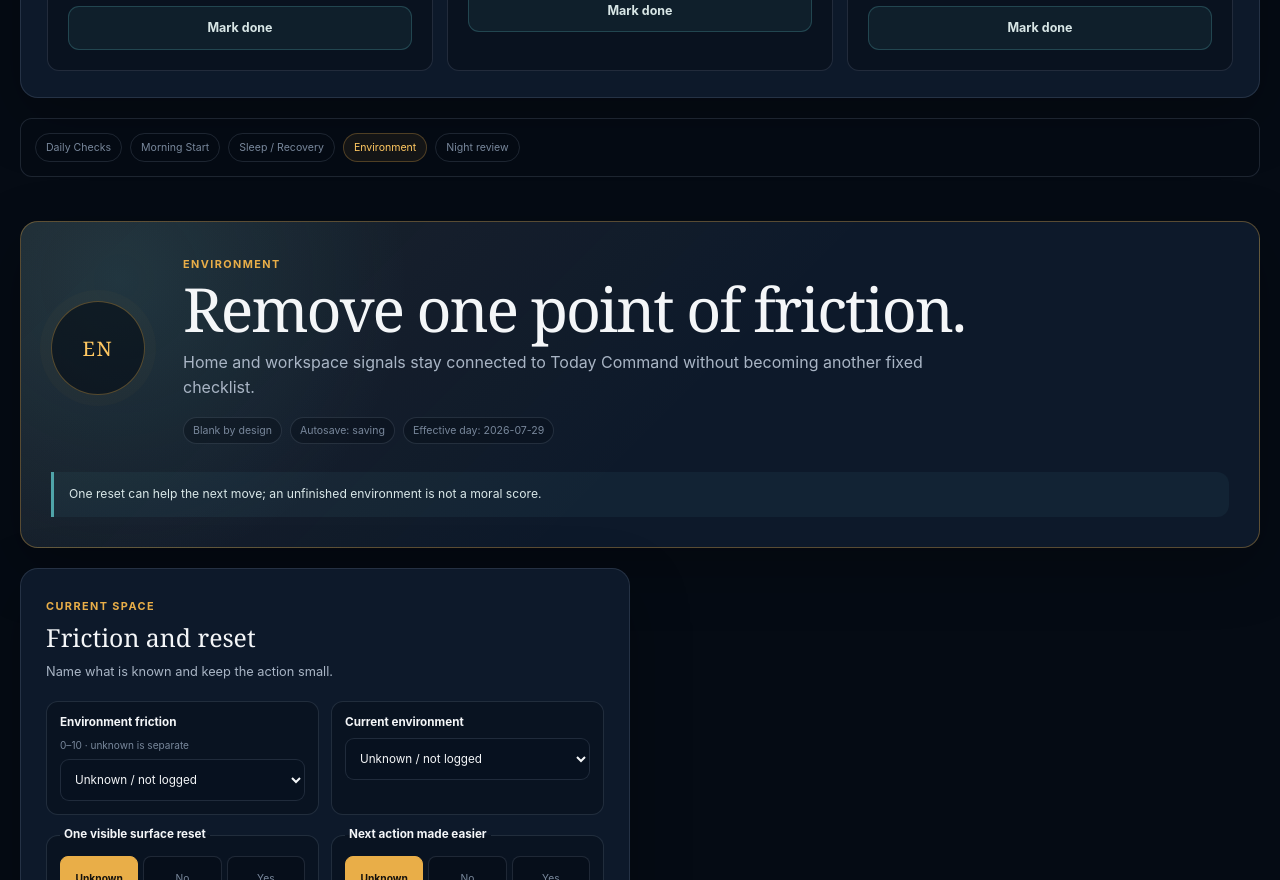
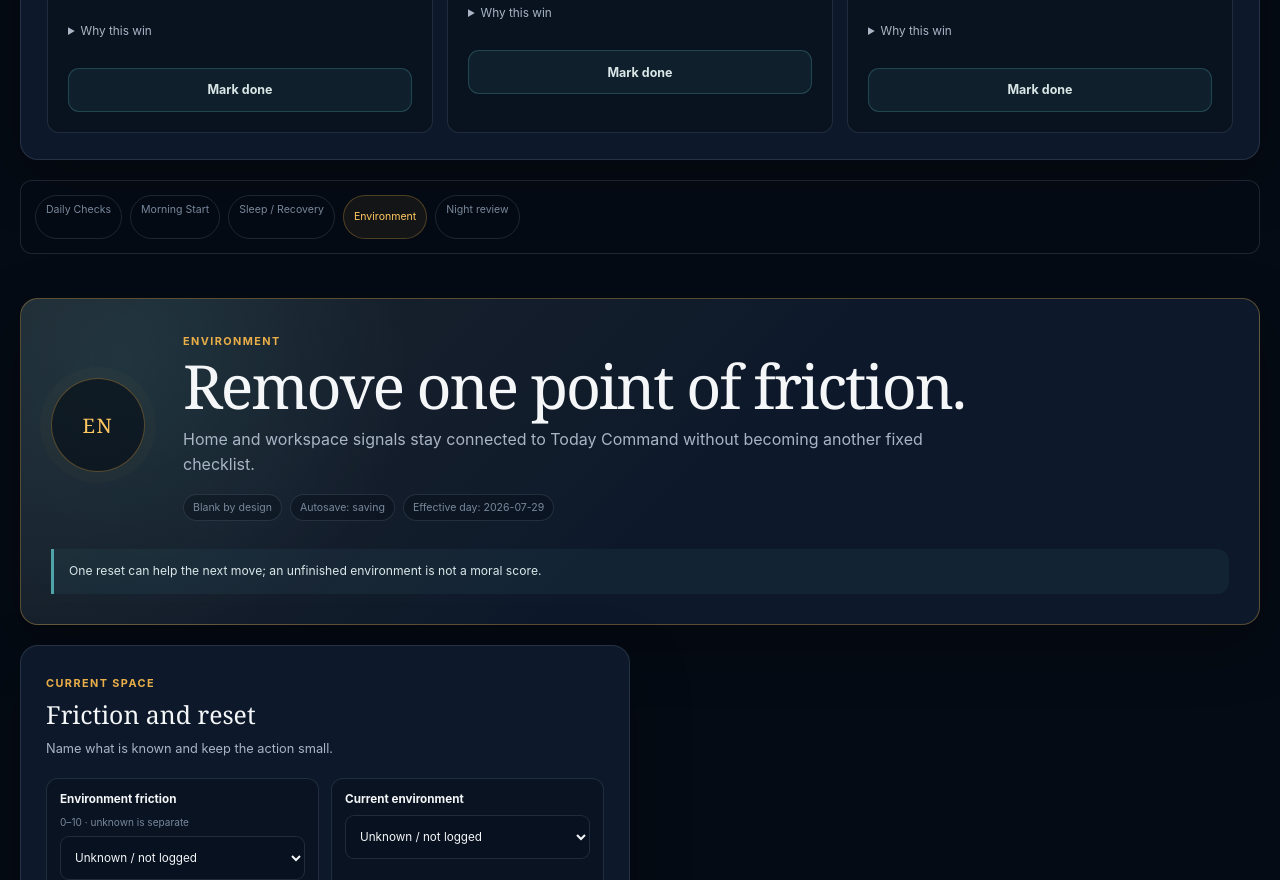
Before and after one commit to Bill6006/life-command-center, a React (Vite) app: page /#/today in a window 1280 px wide. Shown: the part 1920-2800 px from the top of the page. Built offline with nearby package versions, Linux system fonts and the light colour scheme.

Commit message:
fix(accessibility): enforce touch target minimums

```diff
--- a/src/styles.css
+++ b/src/styles.css
@@ -61,7 +61,14 @@ a {
 }
 
 button {
+  min-height: 44px;
   font: inherit;
+}
+
+summary {
+  min-height: 44px;
+  padding-block: 12px;
+  cursor: pointer;
 }
 
 button:focus-visible,
@@ -76,6 +83,7 @@ textarea:focus-visible,
 }
 
 .skip-link {
+  min-height: 44px;
   padding: 10px 14px;
   position: fixed;
   top: max(8px, env(safe-area-inset-top));
@@ -127,6 +135,7 @@ textarea:focus-visible,
 }
 
 .brand {
+  min-height: 44px;
   display: flex;
   align-items: center;
   gap: 13px;
@@ -1390,7 +1399,7 @@ textarea:focus-visible,
 .weekly-focus-card select {
   width: 100%;
   min-width: 0;
-  min-height: 42px;
+  min-height: 44px;
   padding: 9px 10px;
   color: var(--color-text);
   border: 1px solid var(--color-border);
```
